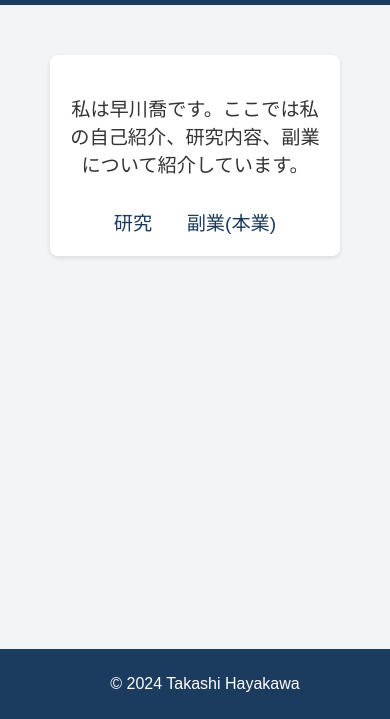
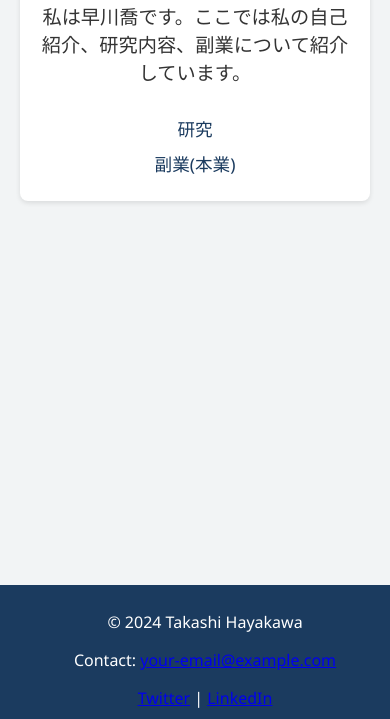
Before and after one commit to Takashi-Hayakawa-th/Takashi-_Hayakawa.github.io, a plain HTML site: page index.html in a window 390 px wide. Shown: the part 125-844 px from the top of the page. Drawn offline with Linux system fonts and the light colour scheme.

Commit message:
Update index.html

```diff
--- a/index.html
+++ b/index.html
@@ -3,10 +3,23 @@
 <head>
     <meta charset="UTF-8">
     <meta name="viewport" content="width=device-width, initial-scale=1.0">
+    <meta name="description" content="早川喬の個人ホームページ。研究内容や副業について紹介しています。">
+    <meta name="keywords" content="早川喬, 研究, 副業, GitHub Pages">
+    <meta property="og:title" content="早川喬 Homepage">
+    <meta property="og:description" content="研究内容や副業について紹介しています。">
+    <meta property="og:image" content="URL_to_image.jpg">
+    <meta property="og:type" content="website">
     <title>Takashi Hayakawa Homepage</title>
+
+    <!-- Google Fonts -->
+    <link href="https://fonts.googleapis.com/css2?family=Noto+Sans:wght@400;700&display=swap" rel="stylesheet">
+
+    <!-- Favicon -->
+    <link rel="icon" href="favicon.ico" type="image/x-icon">
+
     <style>
         body {
-            font-family: 'Arial', sans-serif;
+            font-family: 'Noto Sans', sans-serif;
             background-color: #f2f4f5;
             color: #333;
             margin: 0;
@@ -65,6 +78,24 @@
         nav a:hover {
             text-decoration: underline;
         }
+
+        /* スマホ向けデザイン */
+        @media (max-width: 600px) {
+            header h1 {
+                font-size: 1.5em;
+            }
+
+            section {
+                margin: 20px;
+                padding: 15px;
+            }
+
+            nav a {
+                display: block;
+                margin-bottom: 10px;
+                font-size: 1.1em;
+            }
+        }
     </style>
 </head>
 <body>
@@ -79,13 +110,18 @@
     </div>
 
     <nav>
-        <a href="research.html">研究</a>
-        <a href="business.html">副業(本業)</a>
+        <a href="#">研究</a>
+        <a href="#">副業(本業)</a>
     </nav>
 </section>
 
 <footer>
     <p>&copy; 2024 Takashi Hayakawa</p>
+    <p>Contact: <a href="mailto:your-email@example.com">your-email@example.com</a></p>
+    <div>
+        <a href="#">Twitter</a> |
+        <a href="#">LinkedIn</a>
+    </div>
 </footer>
 
 </body>
```
